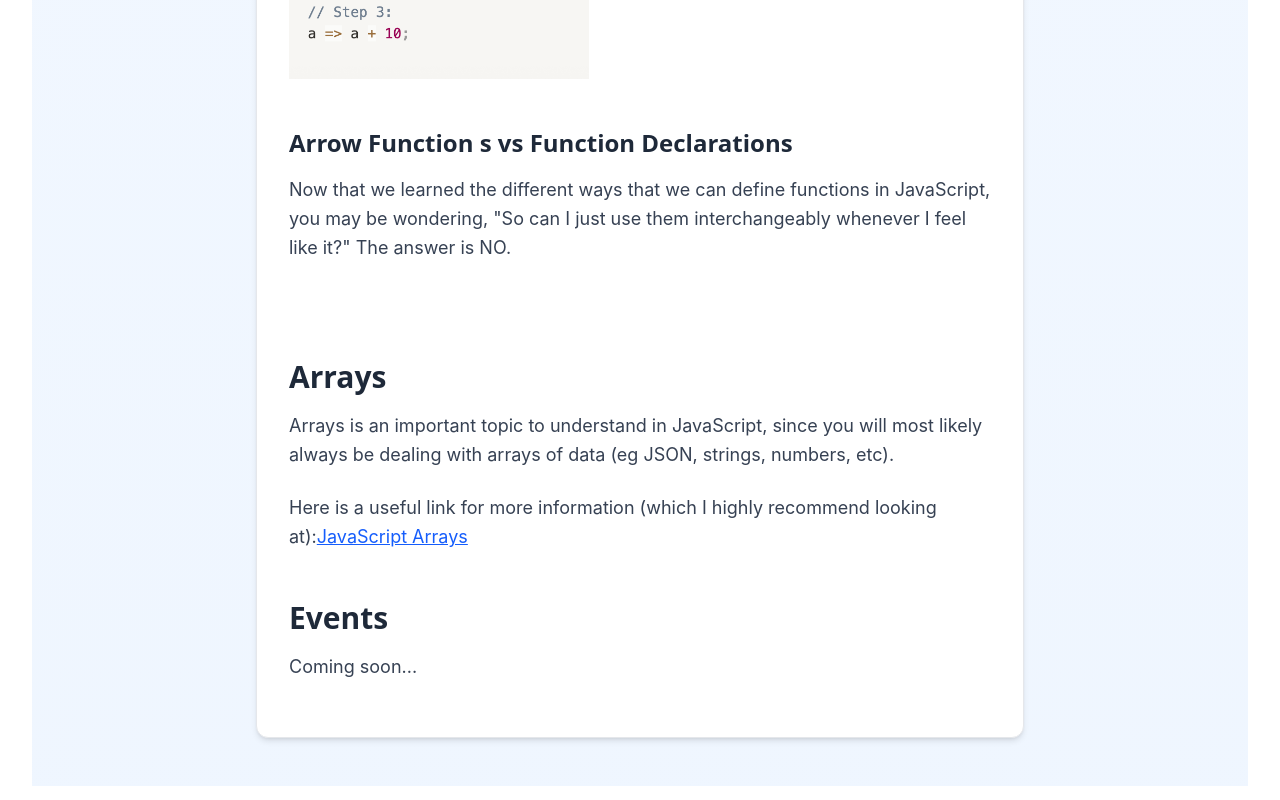
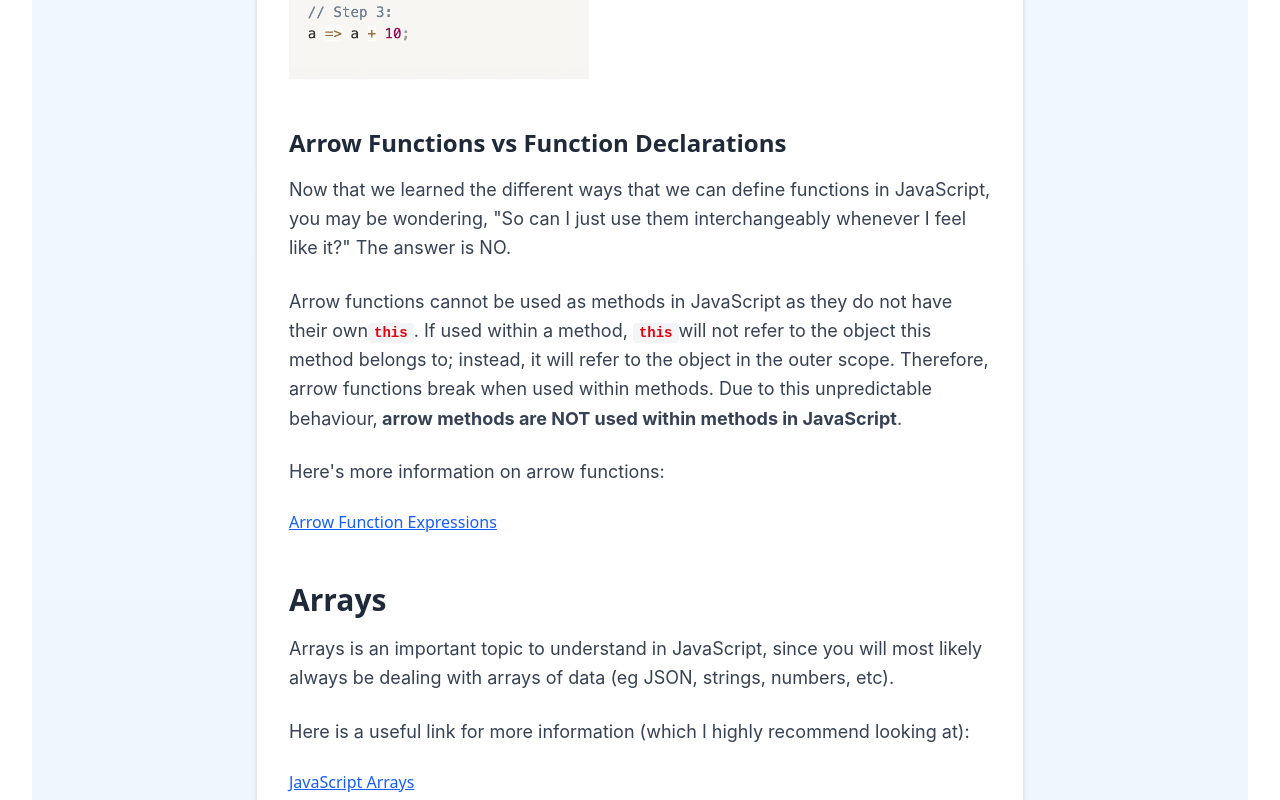
Before and after one commit to popobunns/full-stack-notes, a Next.js app: page /javascript in a window 1280 px wide. Shown: the part 7200-8000 px from the top of the page. Built offline with nearby package versions, Linux system fonts and the light colour scheme.

Commit message:
Further added to functions section in JavaScript page

```diff
--- a/src/app/javascript/page.js
+++ b/src/app/javascript/page.js
@@ -249,12 +249,27 @@ export default function Home() {
     />
 
     {/* Arrow Functions vs Function Declarations*/}
-    <h3 className="subsubheading">Arrow Function s vs Function Declarations</h3>
+    <h3 className="subsubheading">Arrow Functions vs Function Declarations</h3>
     <p className="body">
       Now that we learned the different ways that we can define functions in JavaScript,
       you may be wondering, "So can I just use them interchangeably whenever I feel like it?"
       The answer is NO.
     </p>
+    <p className="body">
+      Arrow functions cannot be used as methods in JavaScript as they do not have their own
+      <code className="inline-code">this</code>. If used within a method, <code className="inline-code">this</code>
+      will not refer to the object this method belongs to; instead, it will refer to the object in the outer scope.
+      Therefore, arrow functions break when used within methods. Due to this unpredictable behaviour,
+      <span className="font-bold"> arrow methods are NOT used within methods in JavaScript</span>.
+    </p>
+    <p className="body">Here's more information on arrow functions:</p>
+    <Link
+        href="https://developer.mozilla.org/en-US/docs/Web/JavaScript/Reference/Functions/Arrow_functions"
+        target="_blank"
+        rel="noopener noreferrer"
+        className="text-blue-600 underline hover:text-blue-800">
+        Arrow Function Expressions
+      </Link>
     <br/>
      {/* ARRAYS */}
      <h2 className="subheading">Arrays</h2>
@@ -265,6 +280,7 @@ export default function Home() {
 
      <p className="body">
      Here is a useful link for more information (which I highly recommend looking at):
+     </p>
      <Link
       href="https://developer.mozilla.org/en-US/docs/Web/JavaScript/Reference/Global_Objects/Array"
       target="_blank"
@@ -272,7 +288,6 @@ export default function Home() {
       className="text-blue-600 underline hover:text-blue-800">
       JavaScript Arrays
      </Link>
-     </p>
 
      {/* EVENTS*/}
      <h2 className="subheading">Events</h2>
```
